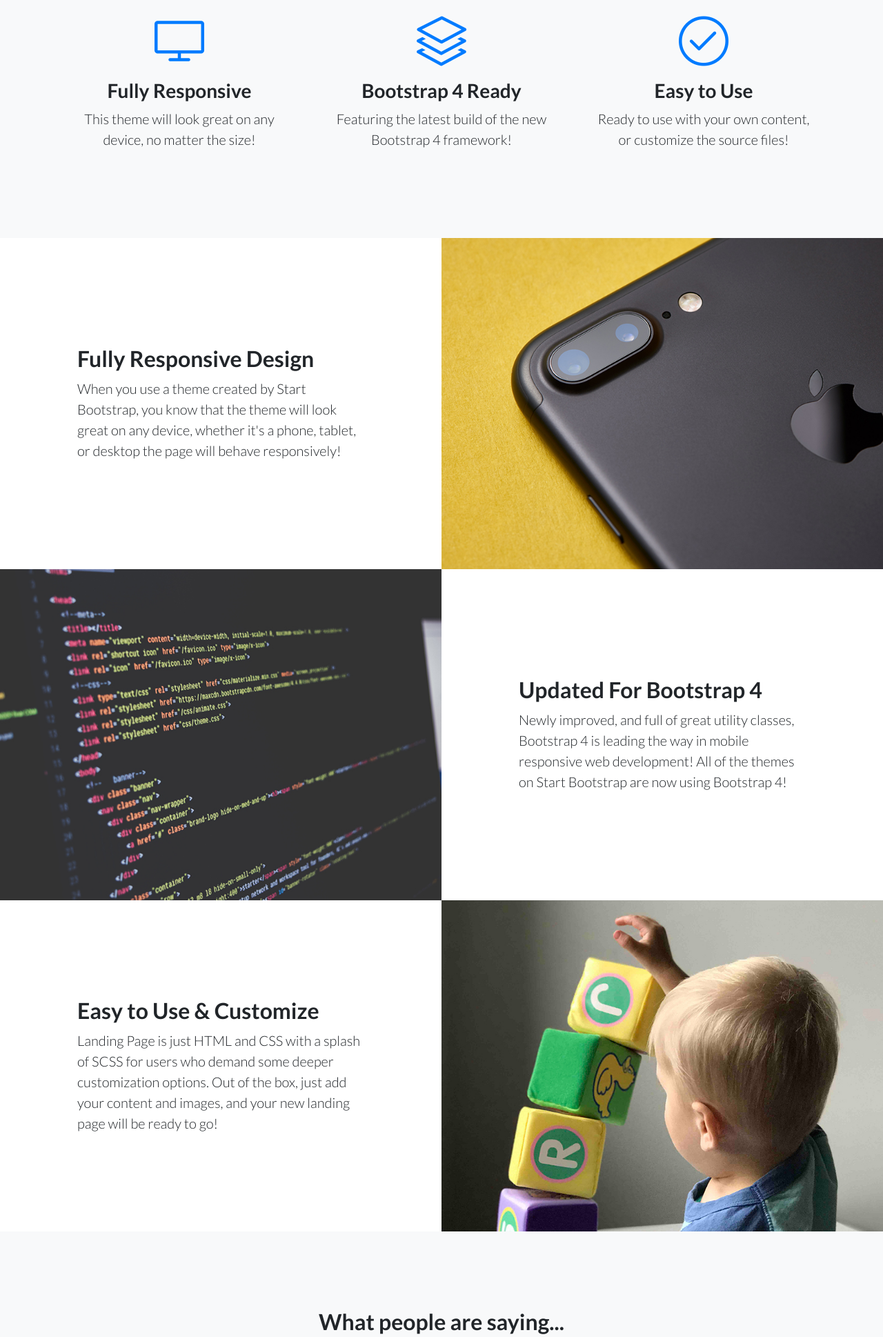
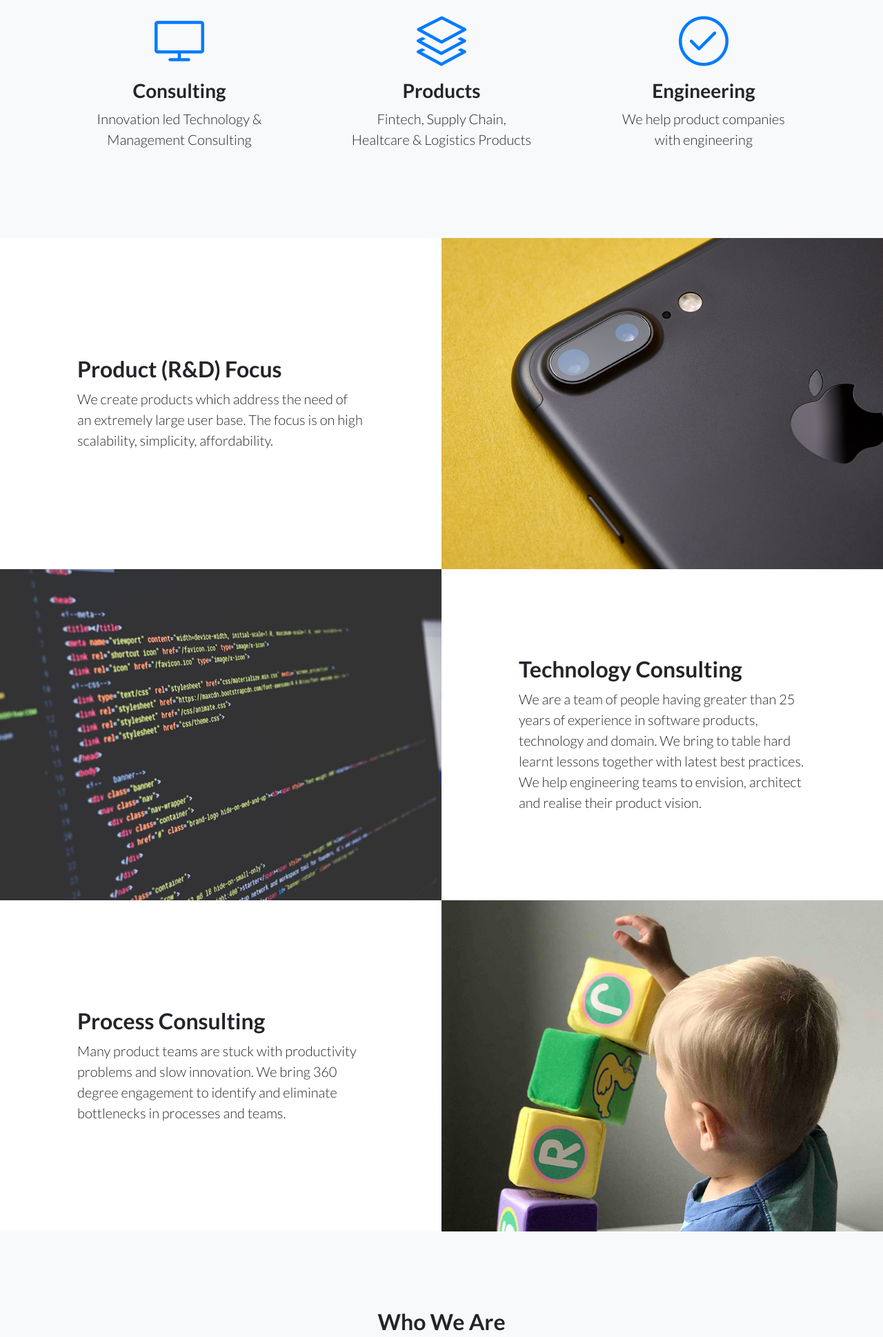
Before and after one commit to Tekenlight/tekenlight.com, a website: page index.html in a window 1280 px wide. Shown: the part 719-2657 px from the top of the page at 69% size. Drawn offline with Linux system fonts and the light colour scheme.

Commit message:
Content added

```diff
--- a/index.html
+++ b/index.html
@@ -28,6 +28,7 @@
   <!-- Navigation -->
   <nav class="navbar navbar-light bg-light static-top">
     <div class="container">
+      <!-- <img class="img-fluid rounded-circle mb-3" src="img/logo.jpg" alt=""> -->
       <a class="navbar-brand" href="#"><h2>Tekenlight</h2></a>
       <!-- <a class="btn btn-primary" href="#">Sign In</a> -->
     </div>
@@ -39,7 +40,7 @@
     <div class="container">
       <div class="row">
         <div class="col-xl-9 mx-auto">
-          <h1 class="mb-5">Excellence over everything</h1>
+          <h1 class="mb-5">Excellence Over Everything Else</h1>
         </div>
         <div class="col-md-10 col-lg-8 col-xl-7 mx-auto">
           <form>
@@ -66,8 +67,8 @@
             <div class="features-icons-icon d-flex">
               <i class="icon-screen-desktop m-auto text-primary"></i>
             </div>
-            <h3>Fully Responsive</h3>
-            <p class="lead mb-0">This theme will look great on any device, no matter the size!</p>
+            <h3>Consulting</h3>
+            <p class="lead mb-0">Innovation led Technology & </p> <p class="lead mb-0"> Management Consulting</p>
           </div>
         </div>
         <div class="col-lg-4">
@@ -75,8 +76,8 @@
             <div class="features-icons-icon d-flex">
               <i class="icon-layers m-auto text-primary"></i>
             </div>
-            <h3>Bootstrap 4 Ready</h3>
-            <p class="lead mb-0">Featuring the latest build of the new Bootstrap 4 framework!</p>
+            <h3>Products</h3>
+            <p class="lead mb-0">Fintech, Supply Chain, </p><p class="lead mb-0">Healtcare & Logistics Products</p>
           </div>
         </div>
         <div class="col-lg-4">
@@ -84,8 +85,8 @@
             <div class="features-icons-icon d-flex">
               <i class="icon-check m-auto text-primary"></i>
             </div>
-            <h3>Easy to Use</h3>
-            <p class="lead mb-0">Ready to use with your own content, or customize the source files!</p>
+            <h3>Engineering</h3>
+            <p class="lead mb-0">We help product companies </p><p class="lead mb-0"> with engineering</p>
           </div>
         </div>
       </div>
@@ -99,22 +100,27 @@
 
         <div class="col-lg-6 order-lg-2 text-white showcase-img" style="background-image: url('img/bg-showcase-1.jpg');"></div>
         <div class="col-lg-6 order-lg-1 my-auto showcase-text">
-          <h2>Fully Responsive Design</h2>
-          <p class="lead mb-0">When you use a theme created by Start Bootstrap, you know that the theme will look great on any device, whether it's a phone, tablet, or desktop the page will behave responsively!</p>
+          <h2>Product (R&D) Focus</h2>
+          <p class="lead mb-0">We create products which address the need of an extremely large user base.
+            The focus is on high scalability, simplicity, affordability.</p>
         </div>
       </div>
       <div class="row no-gutters">
         <div class="col-lg-6 text-white showcase-img" style="background-image: url('img/bg-showcase-2.jpg');"></div>
         <div class="col-lg-6 my-auto showcase-text">
-          <h2>Updated For Bootstrap 4</h2>
-          <p class="lead mb-0">Newly improved, and full of great utility classes, Bootstrap 4 is leading the way in mobile responsive web development! All of the themes on Start Bootstrap are now using Bootstrap 4!</p>
+          <h2>Technology Consulting</h2>
+          <p class="lead mb-0">We are a team of people having greater than 25 years of experience in software products, technology and domain.
+            We bring to table hard learnt lessons together with latest best practices.
+            We help engineering teams to envision, architect and realise their product vision.
+          </p>
         </div>
       </div>
       <div class="row no-gutters">
         <div class="col-lg-6 order-lg-2 text-white showcase-img" style="background-image: url('img/bg-showcase-3.jpg');"></div>
         <div class="col-lg-6 order-lg-1 my-auto showcase-text">
-          <h2>Easy to Use &amp; Customize</h2>
-          <p class="lead mb-0">Landing Page is just HTML and CSS with a splash of SCSS for users who demand some deeper customization options. Out of the box, just add your content and images, and your new landing page will be ready to go!</p>
+          <h2>Process Consulting</h2>
+          <p class="lead mb-0">Many product teams are stuck with productivity problems and slow innovation.
+            We bring 360 degree engagement to identify and eliminate bottlenecks in processes and teams. </p>
         </div>
       </div>
     </div>
@@ -123,7 +129,7 @@
   <!-- Testimonials -->
   <section class="testimonials text-center bg-light">
     <div class="container">
-      <h2 class="mb-5">What people are saying...</h2>
+      <h2 class="mb-5">Who We Are</h2>
       <div class="row">
         <div class="col-lg-4">
           <div class="testimonial-item mx-auto mb-5 mb-lg-0">
@@ -179,7 +185,7 @@
     <div class="container">
       <div class="row">
         <div class="col-lg-6 h-100 text-center text-lg-left my-auto">
-          <ul class="list-inline mb-2">
+          <!-- <ul class="list-inline mb-2">
             <li class="list-inline-item">
               <a href="#">About</a>
             </li>
@@ -195,28 +201,26 @@
             <li class="list-inline-item">
               <a href="#">Privacy Policy</a>
             </li>
-          </ul>
-          <p class="text-muted small mb-4 mb-lg-0">&copy; Your Website 2019. All Rights Reserved.</p>
-        </div>
-        <div class="col-lg-6 h-100 text-center text-lg-right my-auto">
+          </ul> -->
           <ul class="list-inline mb-0">
             <li class="list-inline-item mr-3">
-              <a href="#">
-                <i class="fab fa-facebook fa-2x fa-fw"></i>
-              </a>
-            </li>
-            <li class="list-inline-item mr-3">
-              <a href="#">
-                <i class="fab fa-twitter-square fa-2x fa-fw"></i>
-              </a>
-            </li>
-            <li class="list-inline-item">
-              <a href="#">
-                <i class="fab fa-instagram fa-2x fa-fw"></i>
+              <a href="https://www.linkedin.com/company/tekenlight/about/">
+                <i class="fab fa-linkedin fa-2x fa-fw"></i>
               </a>
             </li>
           </ul>
+          <p class="text-muted small mb-4 mb-lg-0">&copy; Tekenlight Solutions Pvt Ltd 2019. All Rights Reserved.</p>
         </div>
+        <!-- <div class="col-lg-6 h-100 text-center text-lg-right my-auto">
+          <ul class="list-inline mb-0">
+            <li class="list-inline-item mr-3">
+              <a href="https://www.linkedin.com/company/tekenlight/about/">
+                <i class="fab fa-linkedin fa-2x fa-fw"></i>
+              </a>
+            </li>
+
+          </ul>
+        </div> -->
       </div>
     </div>
   </footer>
```
Also changed, not shown: img/logo.jpg (added), 1 other file.
